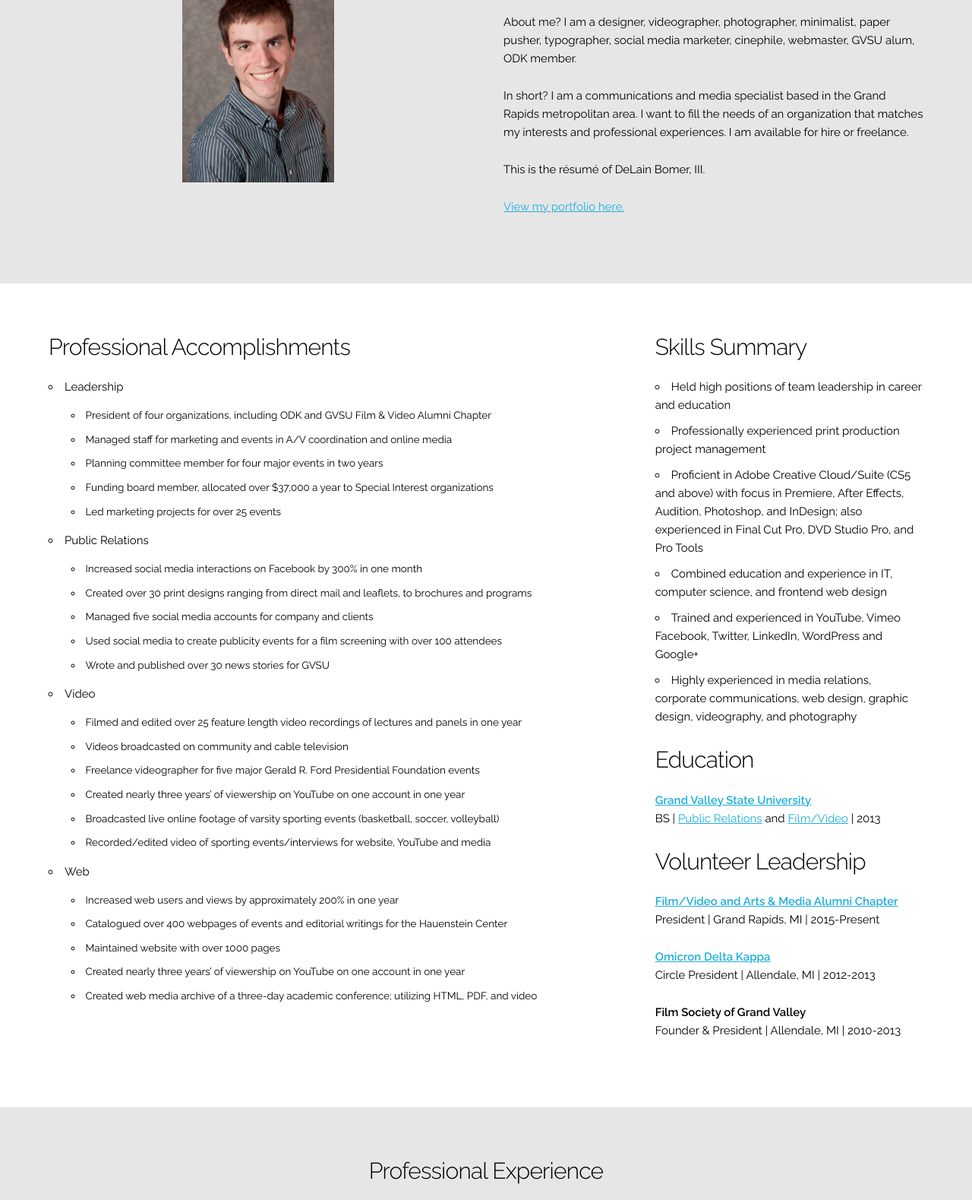
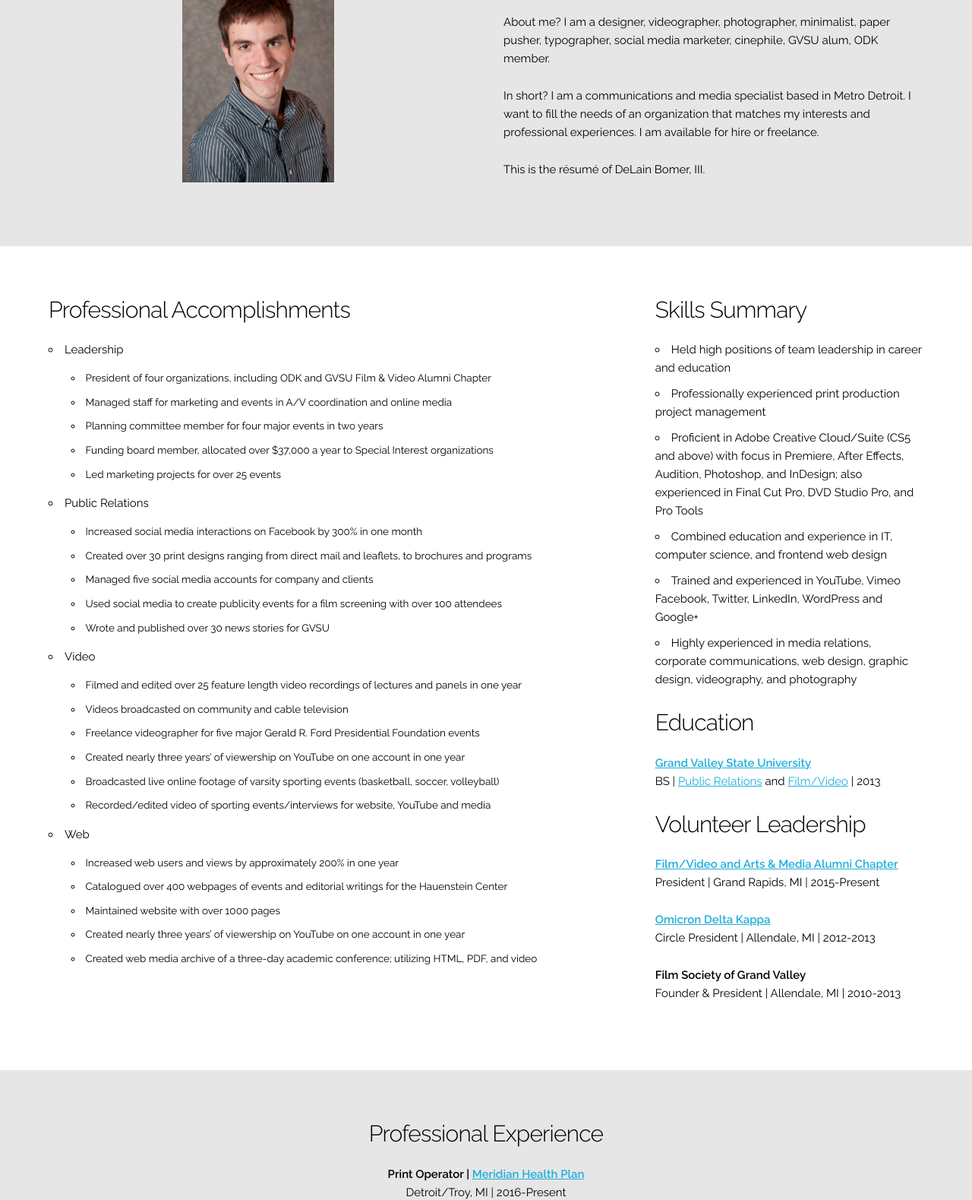
Before and after one commit to delainbomer/delainbomer.github.io, a website: page index.html in a window 1280 px wide. Shown: the part 341-1920 px from the top of the page at 76% size. Drawn offline with Linux system fonts and the light colour scheme.

Commit message:
Update index.html

```diff
--- a/index.html
+++ b/index.html
@@ -5,7 +5,7 @@
 			–––––––––––––––––––––––––––––––––––––––––––––––––– -->
 		<meta charset="utf-8">
 		<title>DeLain Bomer, III - Résumé</title>
-		<meta name="description" content="This is the résumé for DeLain Bomer, III. DeLain is a communications and media specialist based in the Grand Rapids metropolitan area. Available for hire.">
+		<meta name="description" content="This is the résumé for DeLain Bomer, III. DeLain is a communications and media specialist based in Metro Detroit. Available for hire.">
 		<meta name="author" content="DeLain Bomer, III">
 		<!-- Mobile Specific Metas
 			–––––––––––––––––––––––––––––––––––––––––––––––––– -->
@@ -44,10 +44,9 @@
 					</div>
 					<div class="one-half column">
 						<h4>Bio</h4>
-						<p>About me? I am a designer, videographer, photographer, minimalist, paper pusher, typographer, social media marketer, cinephile, webmaster, GVSU alum, ODK member.</p>
-						<p>In short? I am a communications and media specialist based in the Grand Rapids metropolitan area. I want to fill the needs of an organization that matches my interests and professional experiences. I am available for hire or freelance.</p>
+						<p>About me? I am a designer, videographer, photographer, minimalist, paper pusher, typographer, social media marketer, cinephile, GVSU alum, ODK member.</p>
+						<p>In short? I am a communications and media specialist based in Metro Detroit. I want to fill the needs of an organization that matches my interests and professional experiences. I am available for hire or freelance.</p>
 						<p>This is the résumé of DeLain Bomer, III.</p>
-						<p><a href="http://portfolio.delainbomer.com" title="Portfolio" target="_blank">View my portfolio here.</a></p>
 					</div>
 				</div>
 			</div>
@@ -111,7 +110,7 @@
 						</ul>
 						<h4>Education</h4>
 						<p><a title="GVSU" href="http://gvsu.edu" target="_blank"><strong>Grand Valley State University</strong></a>
-							<br>BS | <a title="Advertising and Public Relations" href="http://www.gvsu.edu/soc/advertising-public-relations-major-47.htm" target="_blank">Public Relations</a> and <a title="Film &amp; Video Production" href="http://www.gvsu.edu/soc/film-and-video-production-major-50.htm" target="_blank">Film/Video</a> | 2013
+							<br>BS | <a title="Advertising and Public Relations" href="http://www.gvsu.edu/soc/advertising-public-relations-major-47.htm" target="_blank">Public Relations</a> and <a title="Film &amp; Video Production" href="http://www.gvsu.edu/filmvideo/" target="_blank">Film/Video</a> | 2013
 						<h4>Volunteer Leadership</h4>
 						<p><strong><a title="Alumni" href="http://gvsu.edu/alumni/clubs-chapters-13.htm" target="_blank"> Film/Video and Arts & Media Alumni Chapter</strong></a><br> President | Grand Rapids, MI | 2015-Present</p>
 						<p><strong><a title="ODK" href="http://odk.org/circle/gvsu/" target="_blank">Omicron Delta Kappa</strong></a><br>Circle President | Allendale, MI | 2012-2013</p>
@@ -122,7 +121,8 @@
 			<div class="bodygrey">
 				<center>
 					<h4>Professional Experience</h4>
-                    <p><strong>Print Services Supervisor | <a title="OfficeMax" href="http://www.officedepot.com/storelocator/mi/grandville/officemax-6714/" target="_blank">OfficeMax</a></strong><br> Novi, MI | 2015-Present</p>
+                    <p><strong>Print Operator | <a title="Meridian Health Plan" href="http://www.mhplan.com/" target="_blank">Meridian Health Plan</a></strong><br> Detroit/Troy, MI | 2016-Present</p>
+                    <p><strong>Print Services Supervisor | <a title="OfficeMax" href="http://www.officedepot.com/storelocator/mi/grandville/officemax-6714/" target="_blank">OfficeMax</a></strong><br> Grandville/Novi, MI | 2015-2016</p>
 					<p><strong>Center Consultant/Signs and Graphics | <a title="FedEx Office" href="http://local.fedex.com/mi/grand-rapids/office-5394/" target="_blank">FedEx Office</a></strong> <br> Grand Rapids, MI | 2014-2015</p>
 					<p><strong>Communications &amp; Marketing Specialist | <a title="Hauenstein Center" href="http://hauensteincenter.org" target="_blank">Hauenstein Center</a></strong> <br> Grand Rapids, MI | 2013-2014</p>
 					<p><strong>Intern | <a title="Author Sensei" href="http://www.authorsensei.com/" target="_blank">New Media Design Studios (now known as Author Sensei) </a></strong> <br> Grand Rapids, MI | 2013</p>
@@ -159,7 +159,7 @@
 							<br>November 9, 2011, Christopher was DeLain's client
 						</p>
 						<p>“Working with DeLain was a true pleasure. He had great ideas, worked hard and has a huge future ahead of himself. Plus he has a really cool name, which never hurts.”
-							<br>- <b>Mike Farah</b>, <em>President of Production at Funny or Die</em>
+							<br>- <b>Mike Farah</b>, <em>CEO at Funny or Die</em>
 							<br>November 8, 2011, Mike was DeLain's client
 						</p>
 						<p>“DeLain is one of the most dedicated, thoughtful students I have worked with. He will do what it takes to get any job done. He is resourceful, innovative and committed to quality work. DeLain worked as my Teacher's Assistant for three classes and was a student in an advanced production course that I taught. I highly recommend DeLain for any job where you need someone you can count on to deliver.”
@@ -175,8 +175,6 @@
 					<a title="Facebook" href="http://www.facebook.com/delainbomeriii" target="_blank"><img src="images/facebook.png" height="relative" width="42" style="padding:5px"></a>
 					<a title="Twitter" href="http://www.twitter.com/delain_bomer" target="_blank"><img src="images/twitter.png" height="relative" width="42" style="padding:5px"></a>
 					<a title="LinkedIn" href="http://www.linkedin.com/in/delain" target="_blank"><img src="images/linkedin.png" height="relative" width="42" style="padding:5px"></a>
-					<a title="Wordpress" href="http://delainbomer.wordpress.com/" target="_blank"><img src="images/wordpress.png" height="relative" width="42" style="padding:5px"></a>
-					<a title="Google+" href="https://plus.google.com/+DeLainBomerIII/" target="_blank"><img src="images/googleplus.png" height="relative" width="42" style="padding:5px"></a>
 					<a title="Youtube" href="http://www.youtube.com/playlist?list=PLV8y1R6vnnfREjOC4K5cMWVvPq2t8HvDH" target="_blank"><img src="images/youtube.png" height="relative" width="42" style="padding:5px"></a>
 					<a href="mailto:delain@delainbomer.com?Subject=Hi%20DeLain" target="_blank"><img src="images/email.png" height="relative" width="42" style="padding:5px"></a>
 				</center>
```
